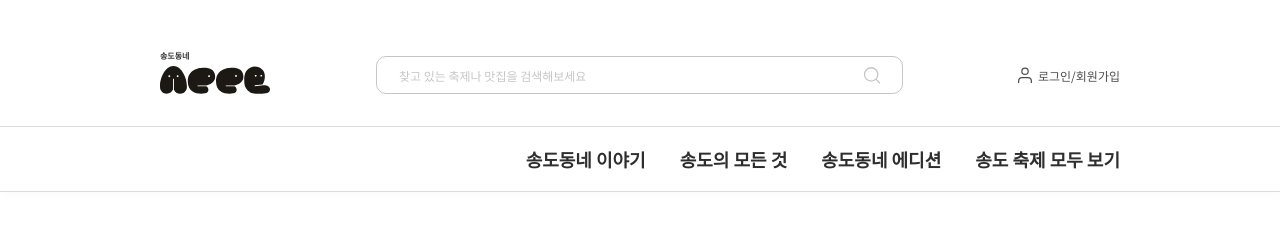
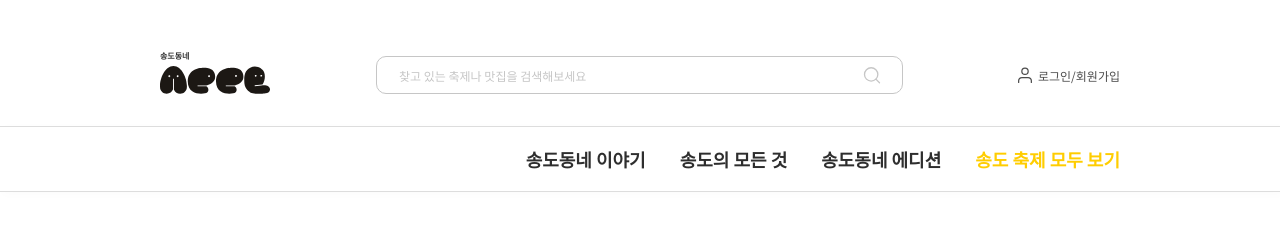
Before and after one commit to songdodongnae/frontend, a React (Create React App) app in the folder songdodongnae/: page / in a window 1280 px wide. Shown: the top 232 px of the page. Built offline with nearby package versions, Linux system fonts and the light colour scheme; no server answers; a web font is replaced by a local one.

Commit message:
Style: 네비게이션 바 디자인 변경

```diff
--- a/songdodongnae/src/component/Navigation.js
+++ b/songdodongnae/src/component/Navigation.js
@@ -12,10 +12,10 @@ const Navigation = () => {
     return (
         <div className="navigation">
             <ul className="navi-ul">
-                <li className="navi-li" onClick={() => goFromNavi('/story')}>송도동네 이야기</li>
-                <li className="navi-li" onClick={() => goFromNavi('/infoSongdo')}>송도의 모든 것</li>
-                <li className="navi-li" onClick={() => goFromNavi('/edition')}>송도동네 에디션</li>
-                <li className="navi-li" onClick={() => goFromNavi('/festivalList')}>송도 축제 모두 보기</li>
+                <li className="navi-li navi-li-1" onClick={() => goFromNavi('/story')}>송도동네 이야기</li>
+                <li className="navi-li navi-li-2" onClick={() => goFromNavi('/infoSongdo')}>송도의 모든 것</li>
+                <li className="navi-li navi-li-3" onClick={() => goFromNavi('/edition')}>송도동네 에디션</li>
+                <li className="navi-li navi-li-4" onClick={() => goFromNavi('/festivalList')}>송도 축제 모두 보기</li>
             </ul>
         </div>
     )
--- a/songdodongnae/src/css/FestivalListPage.css
+++ b/songdodongnae/src/css/FestivalListPage.css
@@ -121,3 +121,16 @@
 
     padding: 0px 38px 25px 25px;
 }
+
+
+.navi-li {
+color: var(--Black_800, #2E2E2E);
+}
+
+.navi-li-4:hover {
+    color: var(--Primary_700, #FFCD00);
+}
+
+.navi-li-4 {
+    color: var(--Primary_700, #FFCD00);
+}
--- a/songdodongnae/src/css/Navigation.css
+++ b/songdodongnae/src/css/Navigation.css
@@ -31,7 +31,7 @@
 .navi-li {
     float: left;
 
-    color: var(--Black_800, #2E2E2E);
+    color: var(--Black_200, #C6C6C6);
 
     /* Text_lg_1 */
     font-family: "Noto Sans KR";
@@ -44,5 +44,5 @@
 }
 
 .navi-li:hover {
-    color: var(--Primary_700, #FFCD00);
+    color: var(--Black_800, #2E2E2E);
 }
```
